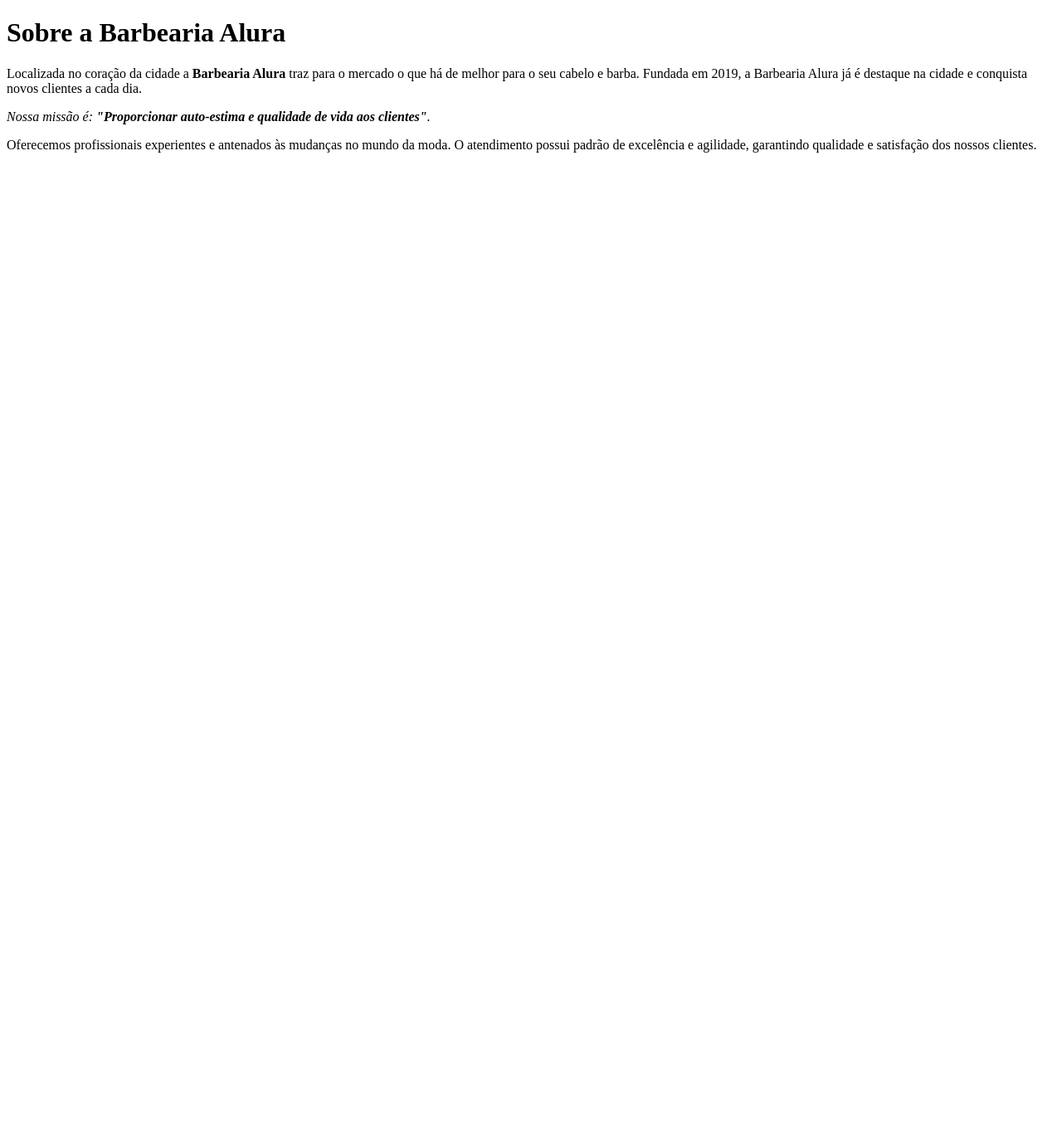
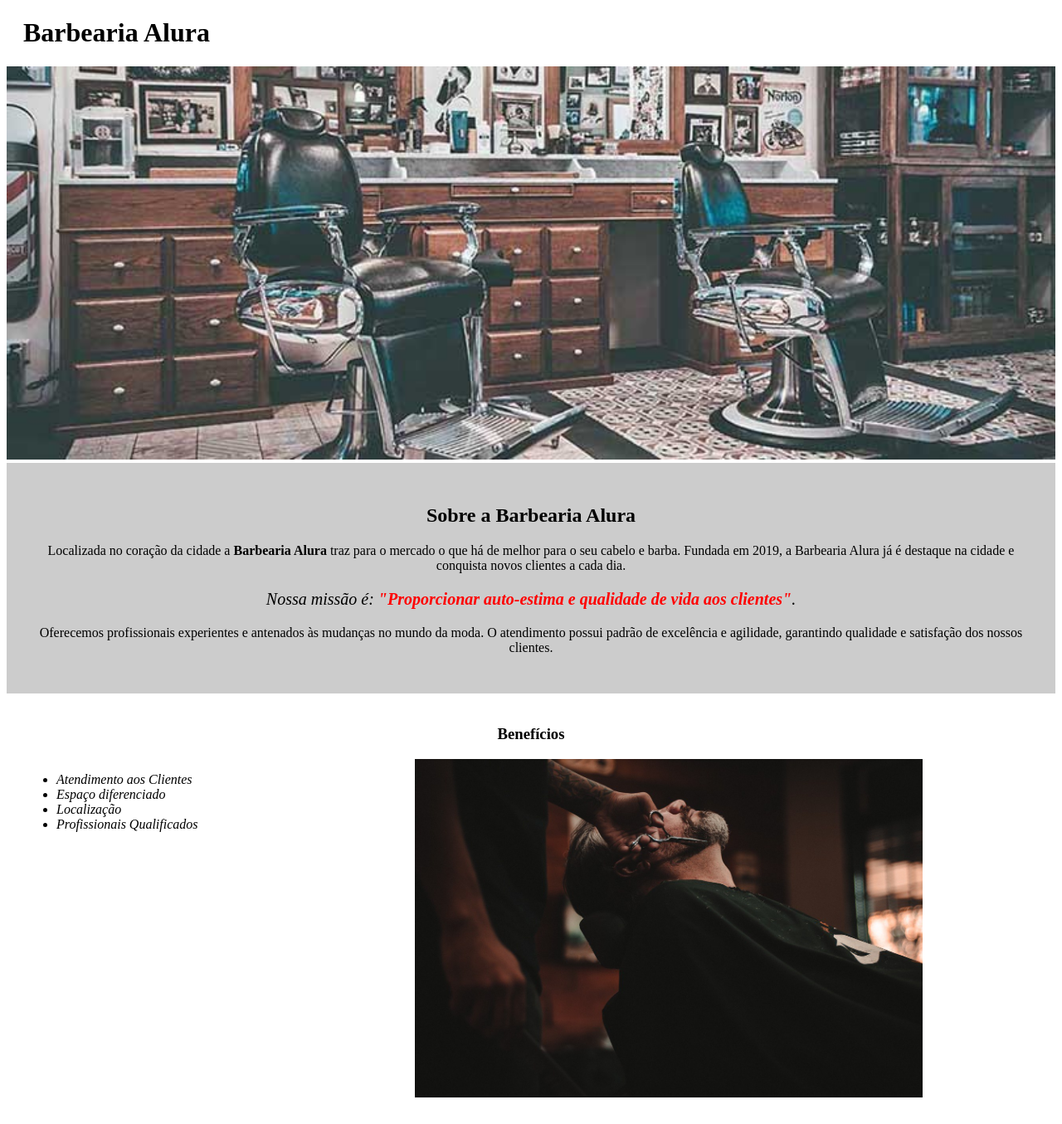
Before and after one commit to Yasminpiornedo/barbeariaalura, a plain HTML site: page index.html in a window 1280 px wide. Shown: the whole page at 83% size. Before the commit the page ends 800 px from the top, so only its background shows below. Drawn offline with Linux system fonts and the light colour scheme.

Commit message:
Add files via upload

```diff
--- a/index.html
+++ b/index.html
@@ -1,12 +1,37 @@
 <!DOCTYPE html>
-<html>
+<html lang="pt-br">
+	<head>
+		<meta charset="UTF-8">
+		<title>Barbearia Alura</title>
+		<link rel="stylesheet" href="style.css">
+	</head>
 
-    <H1>Sobre a Barbearia Alura</H1>
+	<body>
+		<header>
+			<h1 class="titulo-principal">Barbearia Alura</h1>
+		</header>
+		<img id="banner" src="banner.jpg">
+		<div class="principal">
+			<h2 class="titulo-centralizado">Sobre a Barbearia Alura</h2>
 
-    <p>Localizada no coração da cidade a <b>Barbearia Alura</b> traz para o mercado o que há de melhor para o seu cabelo e barba. Fundada em 2019, a Barbearia Alura já é destaque na cidade e conquista novos clientes a cada dia.</p>
+			<p>Localizada no coração da cidade a <strong>Barbearia Alura</strong> traz para o mercado o que há de melhor para o seu cabelo e barba. Fundada em 2019, a Barbearia Alura já é destaque na cidade e conquista novos clientes a cada dia.</p>
 
-    <p><em>Nossa missão é: <strong>"Proporcionar auto-estima e qualidade de vida aos clientes"</strong>.</em></p>
+			<p id="missao"><em>Nossa missão é: <strong>"Proporcionar auto-estima e qualidade de vida aos clientes"</strong>.</em></p>
 
-    <p>Oferecemos profissionais experientes e antenados às mudanças no mundo da moda. O atendimento possui padrão de excelência e agilidade, garantindo qualidade e satisfação dos nossos clientes.</p>
+			<p>Oferecemos profissionais experientes e antenados às mudanças no mundo da moda. O atendimento possui padrão de excelência e agilidade, garantindo qualidade e satisfação dos nossos clientes.</p>
+		</div>
 
+		<div class="beneficios">
+			<h3 class="titulo-centralizado">Benefícios</h3>
+
+			<ul>
+				<li class="itens">Atendimento aos Clientes</li>
+				<li class="itens">Espaço diferenciado</li>
+				<li class="itens">Localização</li>
+				<li class="itens">Profissionais Qualificados</li>
+			</ul>
+
+			<img src="beneficios.jpg" class="imagembeneficios">
+		</div>
+	</body>
 </html>
--- /dev/null
+++ b/produtos.css
@@ -0,0 +1,87 @@
+header {
+	background: #BBBBBB;
+	padding: 20px 0;
+}
+
+.caixa {
+	position: relative;
+	width: 940px;
+	margin: 0 auto;
+}
+
+nav {
+	position: absolute;
+	top: 110px;
+	right: 0;
+}
+
+nav li {
+	display: inline;
+	margin: 0 0 0 15px;
+}
+
+nav a {
+	text-transform: uppercase;
+	color: #000000;
+	font-weight: bold;
+	font-size: 22px;
+	text-decoration: none;
+}
+
+nav a:hover {
+	color: #C78C19;
+	text-decoration: underline;
+}
+
+.produtos {
+	width: 940px;
+	margin: 0 auto;
+	padding: 50px 0;
+}
+
+.produtos li {
+	display: inline-block;
+	text-align: center;
+	width: 30%;
+	vertical-align: top;
+	margin: 0 1.5%;
+	padding: 30px 20px;
+	box-sizing: border-box;
+	border: 2px solid #000000;
+	border-radius: 10px;
+}
+
+.produtos li:hover {
+	border-color: #C78C19;
+}
+
+.produtos li:active {
+	border-color: #088C19;
+}
+
+.produtos li:hover h2 {
+	font-size: 34px;
+}
+
+.produtos h2 {
+	font-size: 30px;
+	font-weight: bold;
+}
+
+.produto-descricao {
+	font-size: 18px;
+}
+
+.produto-preco {
+	font-size: 22px;
+	font-weight: bold;
+	margin-top: 10px;
+}
+footer {text-align: center;
+	background: url("bg.jpg");
+	padding: 40px 0;
+}
+.copyright{
+	color: #ffffff
+	margin: 20 px 0 0;
+}
--- /dev/null
+++ b/reset.css
@@ -0,0 +1,48 @@
+/* http://meyerweb.com/eric/tools/css/reset/
+   v2.0 | 20110126
+   License: none (public domain)
+*/
+
+html, body, div, span, applet, object, iframe,
+h1, h2, h3, h4, h5, h6, p, blockquote, pre,
+a, abbr, acronym, address, big, cite, code,
+del, dfn, em, img, ins, kbd, q, s, samp,
+small, strike, strong, sub, sup, tt, var,
+b, u, i, center,
+dl, dt, dd, ol, ul, li,
+fieldset, form, label, legend,
+table, caption, tbody, tfoot, thead, tr, th, td,
+article, aside, canvas, details, embed,
+figure, figcaption, footer, header, hgroup,
+menu, nav, output, ruby, section, summary,
+time, mark, audio, video {
+	margin: 0;
+	padding: 0;
+	border: 0;
+	font-size: 100%;
+	font: inherit;
+	vertical-align: baseline;
+}
+/* HTML5 display-role reset for older browsers */
+article, aside, details, figcaption, figure,
+footer, header, hgroup, menu, nav, section {
+	display: block;
+}
+body {
+	line-height: 1;
+}
+ol, ul {
+	list-style: none;
+}
+blockquote, q {
+	quotes: none;
+}
+blockquote:before, blockquote:after,
+q:before, q:after {
+	content: '';
+	content: none;
+}
+table {
+	border-collapse: collapse;
+	border-spacing: 0;
+}
--- /dev/null
+++ b/style.css
@@ -0,0 +1,48 @@
+#banner {
+	width:100%;
+}
+
+.principal{
+	background: #CCCCCC;
+	padding: 30px;
+}
+
+.titulo-principal {
+	padding-left: 20px;
+}
+
+.titulo-centralizado {
+	text-align: center
+}
+
+p {
+	text-align: center;
+}
+
+#missao {
+	font-size: 20px
+}
+
+em strong {
+	color: #FF0000;
+}
+
+.itens {
+	font-style: italic
+}
+
+.beneficios {
+	background: #FFFFFF;
+	padding: 20px;
+}
+
+ul {
+	display: inline-block;
+	vertical-align: top;
+	width: 20%;
+	margin-right: 15%;
+}
+
+.imagembeneficios {
+	width: 50%;
+}
```
Also changed, not shown: produtos.html (added, +53 -0 lines), banner.jpg (added), barba.jpg (added), beneficios.jpg (added), bg.jpg (added), cabelo+barba.jpg (added), cabelo.jpg (added), fotos.html (added), logo-branco.png (added), logo.png (added), 1 other file.
